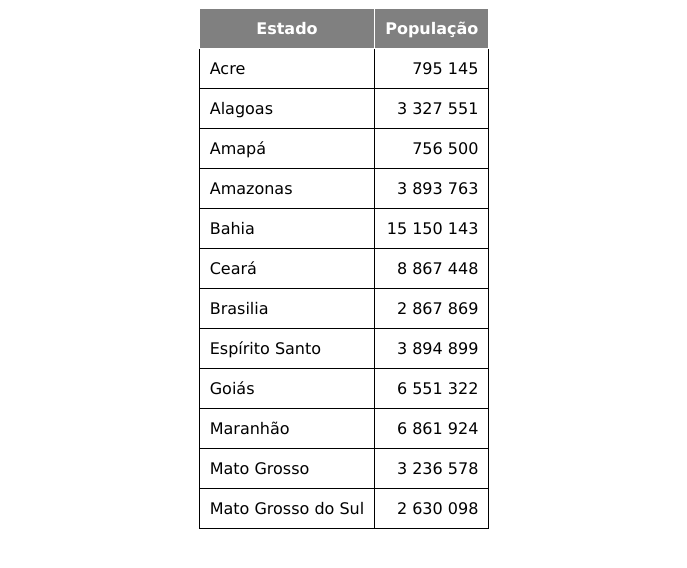
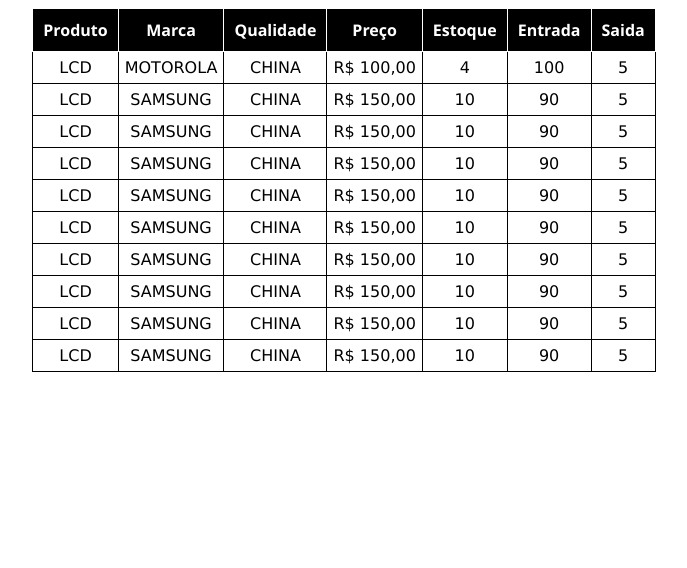
Before and after one commit to medeirosluan/tabela, a plain HTML site: page index.html in a window 1280 px wide. Shown: the whole page, without its empty margins (296-983 px from the left). Drawn offline with Linux system fonts and the light colour scheme.

Commit message:
edição da tabela

```diff
--- a/index.html
+++ b/index.html
@@ -4,28 +4,33 @@
     <meta charset="UTF-8">
     <meta http-equiv="X-UA-Compatible" content="IE=edge">
     <meta name="viewport" content="width=device-width, initial-scale=1.0">
-    <title>Tabela</title>
+    <title>TABELA</title>
 </head>
 <style>
     table {
-        border-collapse: collapse;
         margin: auto;
     }
-    th, td {
+    table, th , td {
         border: 1px solid;
-        padding: 10px;
-        font-family: 'Lucida Sans', 'Lucida Sans Regular', 'Lucida Grande', 'Lucida Sans Unicode', Geneva, Verdana, sans-serif;
+        border-collapse: collapse;
     }
 
-    thead th {
-        background-color: gray;
+    th {
+        background-color: black;
         color: white;
+        padding: 10px;
+        text-transform: capitalize;
+        font-family: 'Segoe UI', Tahoma, Geneva, Verdana, sans-serif;
+
     }
 
-    .num {
-         text-align: right;
+    td {
+        padding: 6px;
+        text-align: center;
+        text-transform: uppercase;
+        font-family: 'Lucida Sans', 'Lucida Sans Regular', 'Lucida Grande', 'Lucida Sans Unicode', Geneva, Verdana, sans-serif;
+
     }
-
 
 
 </style>
@@ -33,65 +38,108 @@
         <table>
             <thead>
                     <tr>
-                <th>Estado</th>
-                <th>População</th>
+                        <th scope="col">produto</th>
+                        <th scope="col">marca</th>
+                        <th scope="col">qualidade</th>
+                        <th scope="col">preço</th>
+                        <th scope="col">estoque</th>
+                        <th scope="col">entrada</th>
+                        <th scope="col">saida</th>
                     </tr>
             </thead>
-
             <tbody>
                     <tr>
-                <td>Acre</td>
-                <td class="num">795 145</td>
+                        <td>lcd</td>
+                        <td>motorola</td>
+                        <td>china</td>
+                        <td>R$ 100,00</td>
+                        <td>4</td>
+                        <td>100</td>
+                        <td>5</td>
                     </tr>
                     <tr>
-                <td>Alagoas</td>
-                <td class="num">3 327 551</td>
+                        <td>lcd</td>
+                        <td>samsung</td>
+                        <td>china</td>
+                        <td>R$ 150,00</td>
+                        <td>10</td>
+                        <td>90</td>
+                        <td>5</td>
                     </tr>
                     <tr>
-                <td>Amapá</td>
-                <td class="num">756 500</td>
+                        <td>lcd</td>
+                        <td>samsung</td>
+                        <td>china</td>
+                        <td>R$ 150,00</td>
+                        <td>10</td>
+                        <td>90</td>
+                        <td>5</td>
                     </tr>
                     <tr>
-                <td>Amazonas</td>
-                <td class="num">3 893 763</td>
+                        <td>lcd</td>
+                        <td>samsung</td>
+                        <td>china</td>
+                        <td>R$ 150,00</td>
+                        <td>10</td>
+                        <td>90</td>
+                        <td>5</td>
                     </tr>
                     <tr>
-                <td>Bahia</td>
-                <td class="num">15 150 143</td>
+                        <td>lcd</td>
+                        <td>samsung</td>
+                        <td>china</td>
+                        <td>R$ 150,00</td>
+                        <td>10</td>
+                        <td>90</td>
+                        <td>5</td>
                     </tr>
                     <tr>
-                <td>Ceará</td>
-                <td class="num">8 867 448</td>
+                        <td>lcd</td>
+                        <td>samsung</td>
+                        <td>china</td>
+                        <td>R$ 150,00</td>
+                        <td>10</td>
+                        <td>90</td>
+                        <td>5</td>
                     </tr>
                     <tr>
-                <td>Brasilia</td>
-                <td class="num">2 867 869</td>
+                        <td>lcd</td>
+                        <td>samsung</td>
+                        <td>china</td>
+                        <td>R$ 150,00</td>
+                        <td>10</td>
+                        <td>90</td>
+                        <td>5</td>
                     </tr>
                     <tr>
-                <td>Espírito Santo</td>
-                <td class="num">3 894 899</td>
+                        <td>lcd</td>
+                        <td>samsung</td>
+                        <td>china</td>
+                        <td>R$ 150,00</td>
+                        <td>10</td>
+                        <td>90</td>
+                        <td>5</td>
                     </tr>
                     <tr>
-                <td>Goiás</td>
-                <td class="num">6 551 322</td>
+                        <td>lcd</td>
+                        <td>samsung</td>
+                        <td>china</td>
+                        <td>R$ 150,00</td>
+                        <td>10</td>
+                        <td>90</td>
+                        <td>5</td>
                     </tr>
                     <tr>
-                <td>Maranhão</td>
-                <td class="num">6 861 924</td>
-            </tr>
-            <tr>
-                <td>Mato Grosso</td>
-                <td class="num">3 236 578</td>
-            </tr>
-            <tr>
-                <td>Mato Grosso do Sul</td>
-                <td class="num">2 630 098</td>
+                        <td>lcd</td>
+                        <td>samsung</td>
+                        <td>china</td>
+                        <td>R$ 150,00</td>
+                        <td>10</td>
+                        <td>90</td>
+                        <td>5</td>
                     </tr>
 
             </tbody>
-        <tfoot>
-
-        </tfoot>
         </table>
 </body>
 </html>
```
Lines whose indentation alone changed are shown as unchanged.
